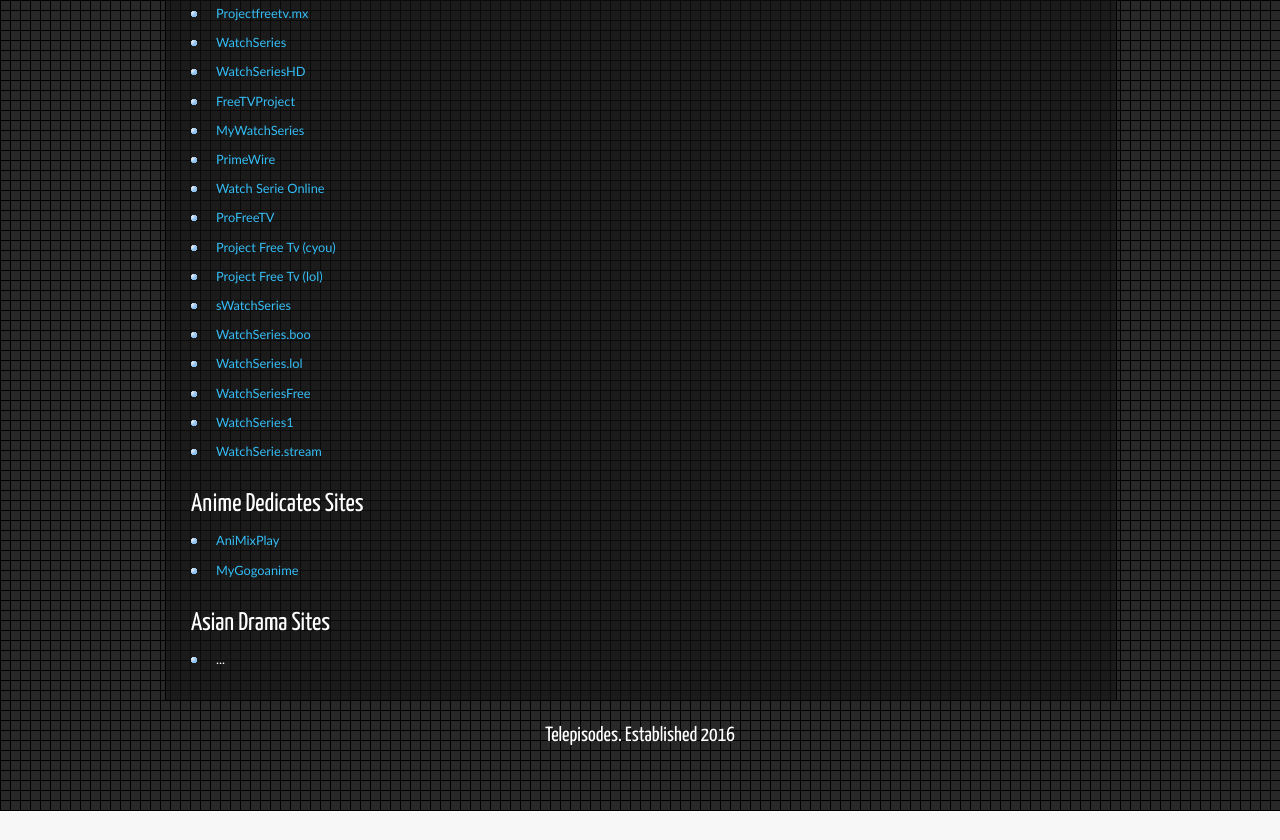
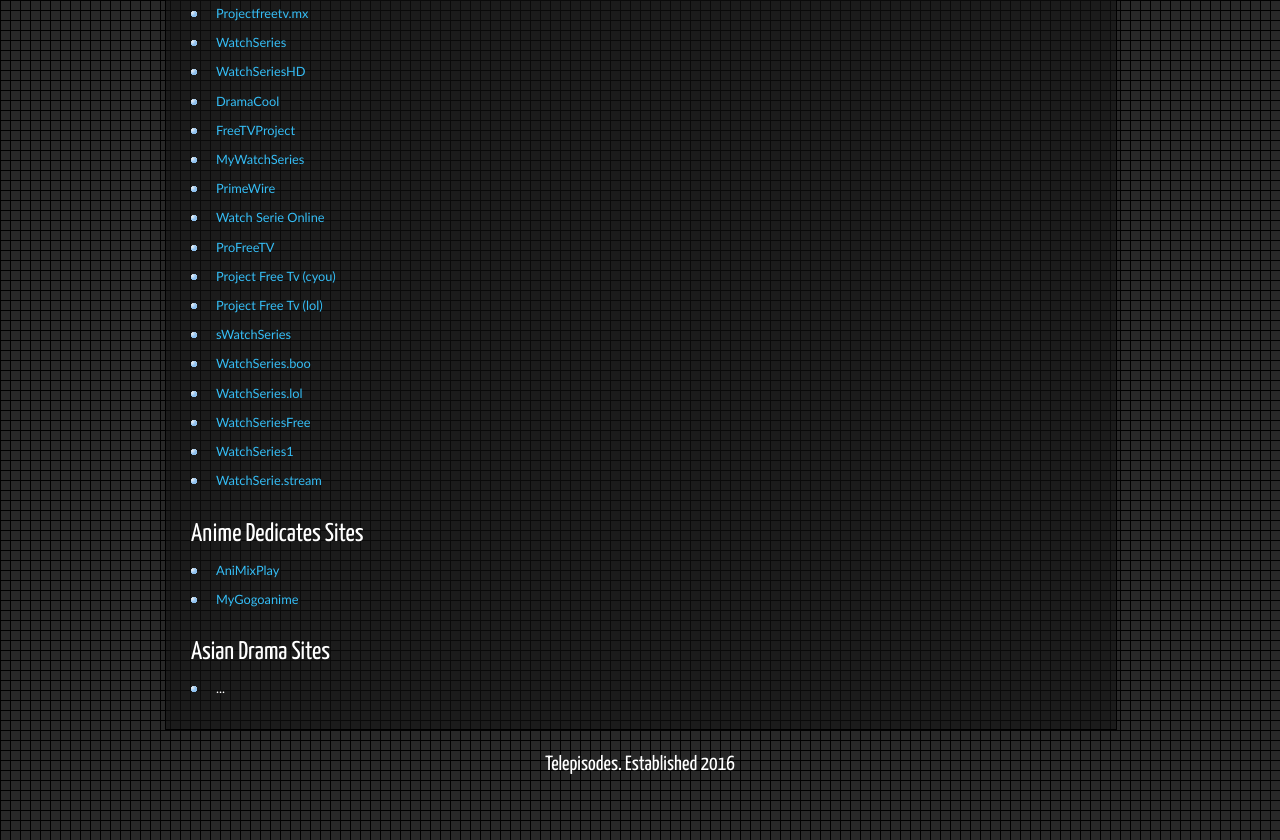
Before and after one commit to telepisodes/telepisodes.github.io, a plain HTML site: page index.html in a window 1280 px wide. Shown: the part 840-1680 px from the top of the page. Before the commit the page ends 1651 px from the top, so only its background shows below. Drawn offline with Linux system fonts and the light colour scheme.

Commit message:
add new link

```diff
--- a/index.html
+++ b/index.html
@@ -69,6 +69,7 @@
         	<li><a href="https://www.projectfreetv.mx">Projectfreetv.mx</a></li>
         	<li><a href="https://www.watchseries.tube">WatchSeries</a></li>
         	<li><a href="https://www.watchserieshd.top">WatchSeriesHD</a></li>
+          <li><a href="https://www.dramacool.cyou">DramaCool</a></li>
         	<li><a href="https://www.freetvproject.space">FreeTVProject</a></li>
         	<li><a href="https://www.mywatchseries.cyou">MyWatchSeries</a></li>
         	<li><a href="https://www.primewires.stream/">PrimeWire</a></li>
```
